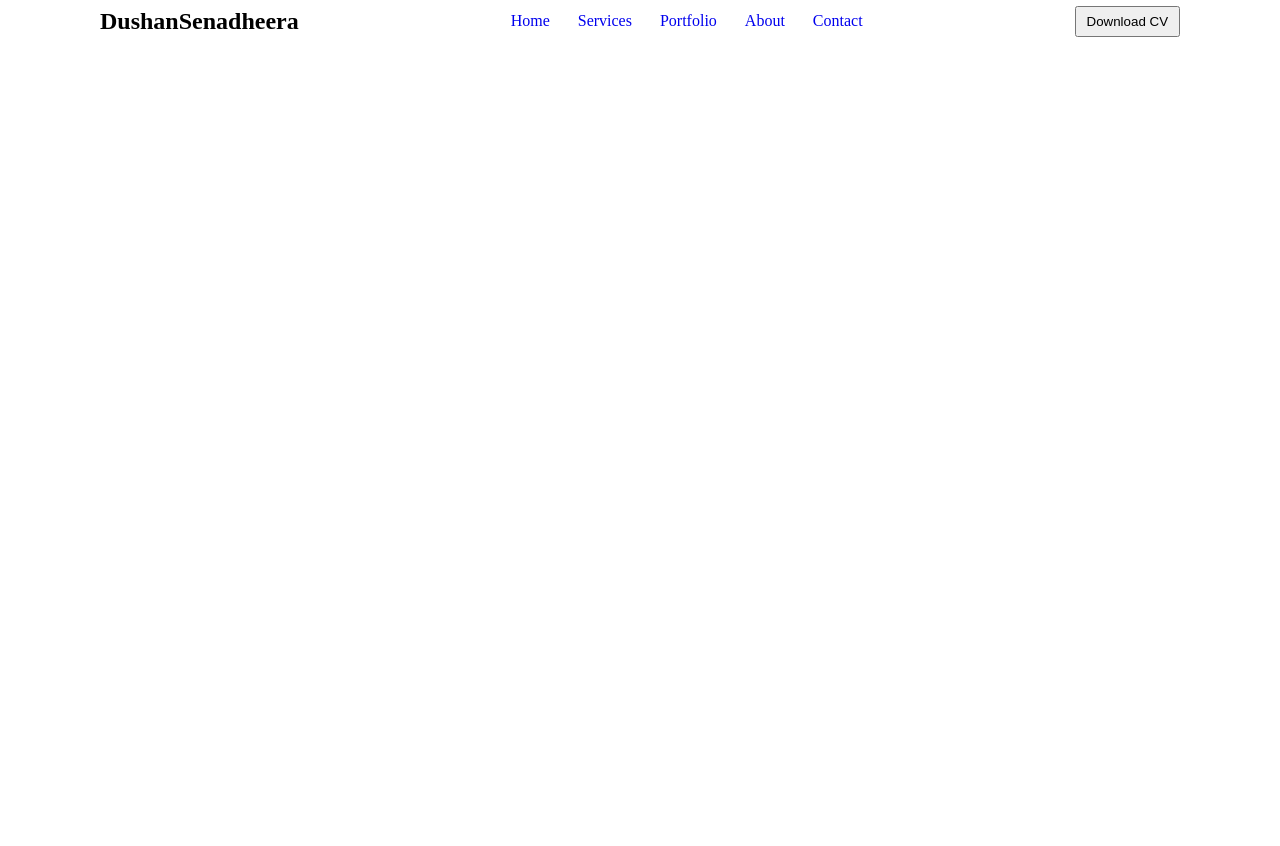
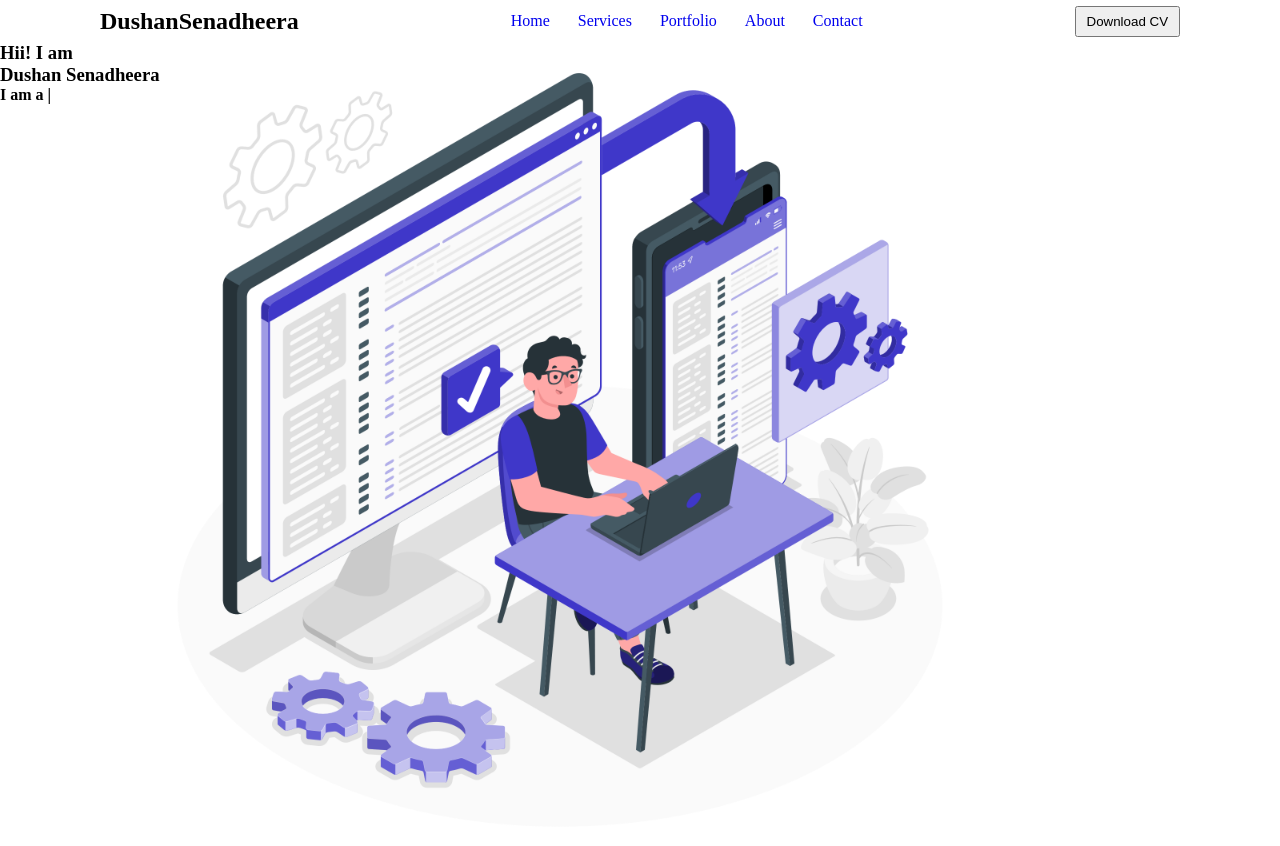
Before and after one commit to DushanSenadheera/DushanSenadheera.github.io, a PHP site: page / in a window 1280 px wide. Before the commit the page ends 37 px from the top, so only its background shows below. Run offline with PHP 8.4, Linux system fonts and the light colour scheme.

Commit message:
landing section

```diff
--- a/index.html
+++ b/index.html
@@ -22,7 +22,20 @@
         </nav>
     </header>
     <main>
-
+        <div class="hero">
+            <div class="hero-content">
+                <h3>
+                    Hii! I am <br>
+                    Dushan Senadheera
+                </h3>
+                <h4>
+                    I am a |
+                </h4>
+            </div>
+            <div class="hero-img">
+                <img src="assets/background.png" alt="hero image">
+            </div>
+        </div>
     </main>
 </body>
 </html>
--- a/style.css
+++ b/style.css
@@ -20,3 +20,12 @@ nav ul li{
 nav button{
     padding: 6px 10px;
 }
+
+.hero{
+    display: flex;
+}
+
+.hero-img img{
+    width: 100%;
+    height: 100vh;
+}
```
Also changed, not shown: assets/background.png (added).
